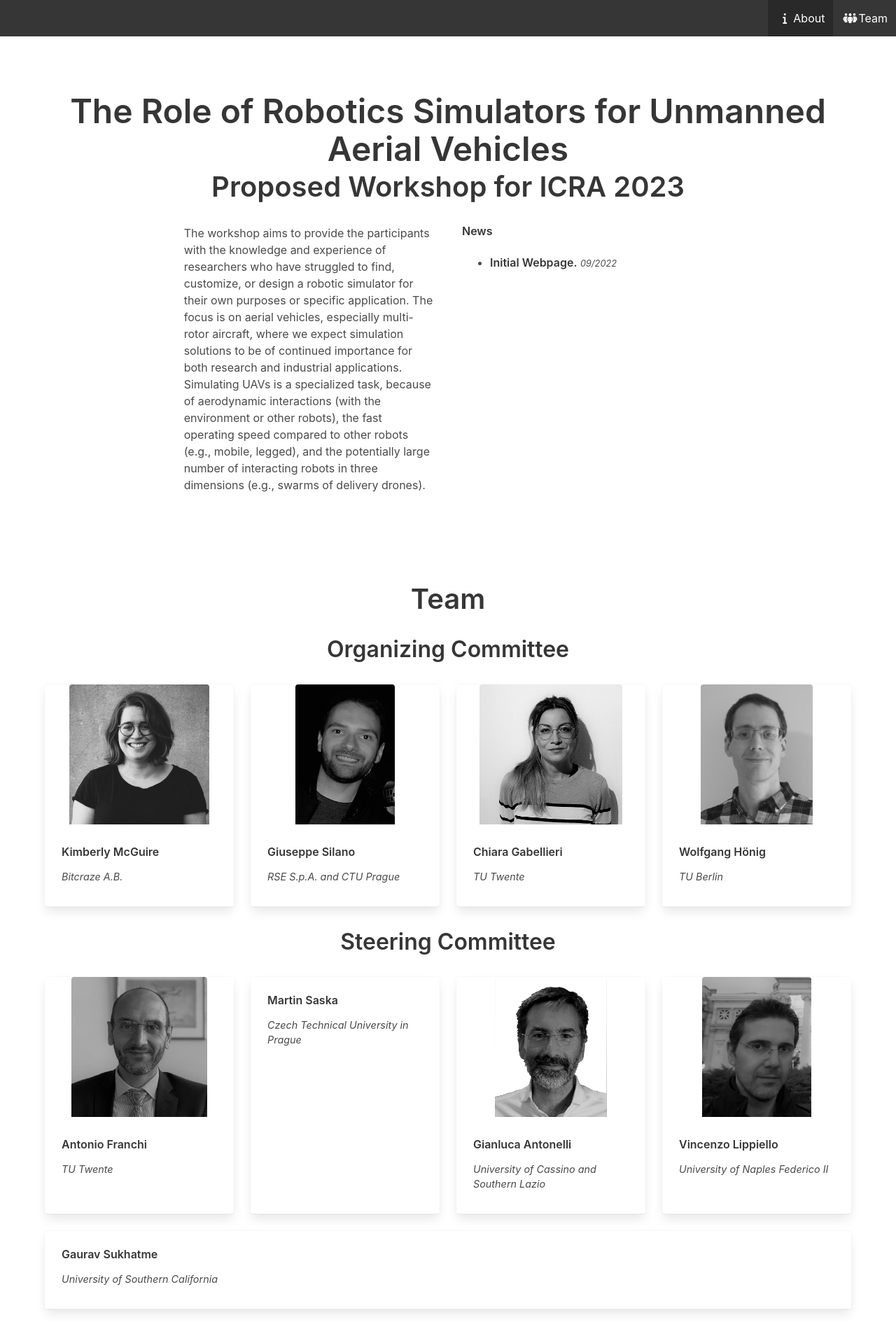
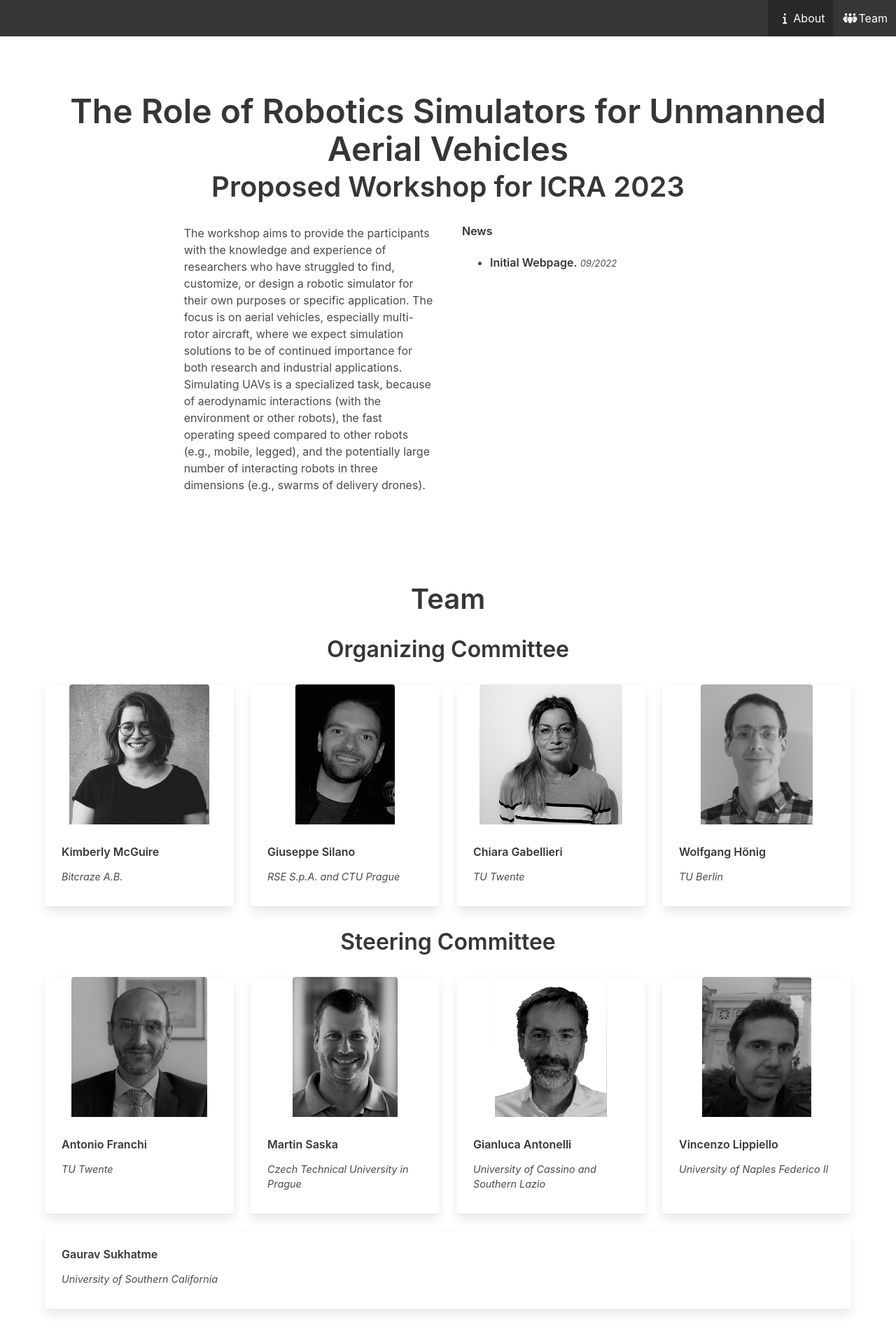
Before and after one commit to IMRCLab/workshop-uav-sims-icra2023, a Jekyll site: the page built from index.html, in a window 1280 px wide. Shown: the whole page at 70% size. Built offline with Jekyll 4.4.1, drawn with Linux system fonts in a browser that asks for light colours.

Commit message:
Add Martin Saska's photo

```diff
--- a/_data/team.yml
+++ b/_data/team.yml
@@ -20,6 +20,7 @@ steering:
     image: franchia5d.jpg
   - name: Martin Saska
     affiliation: Czech Technical University in Prague
+    image: martin_saska.jpg
   - name: Gianluca Antonelli
     affiliation: University of Cassino and Southern Lazio
     image: antonelli_pic5.png
```
Also changed, not shown: assets/img/martin_saska.jpg (added).
